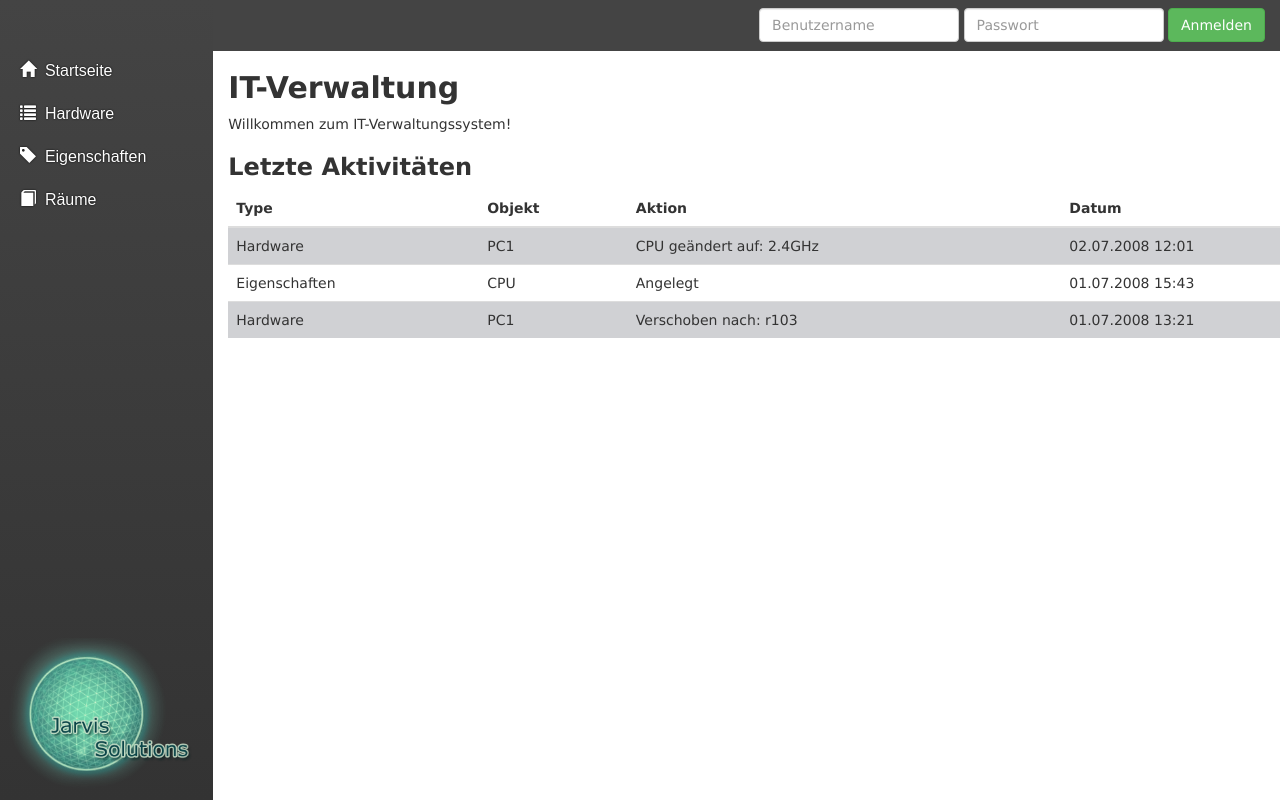
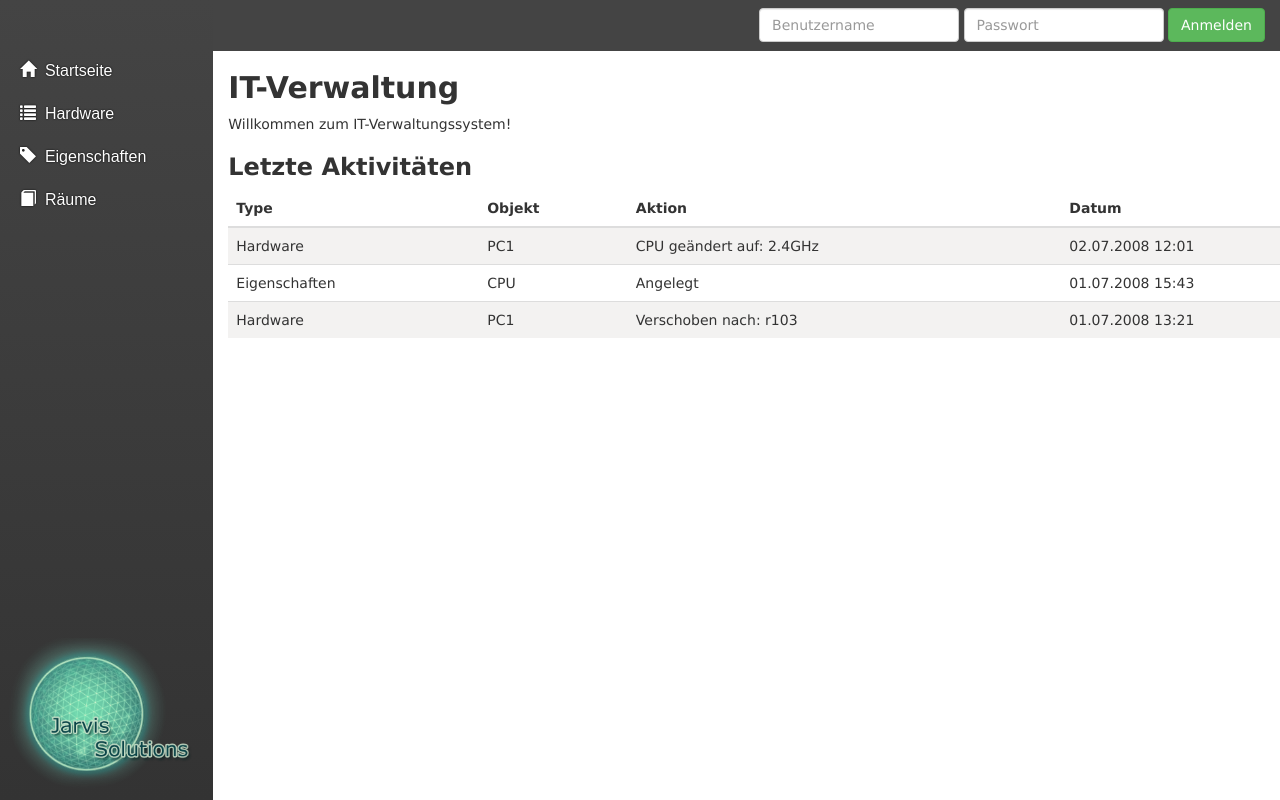
Before and after one commit to IFA11C/Verwaltung, a PHP site: page /index.php in a window 1280 px wide. Run offline with PHP 8.4, Linux system fonts and the light colour scheme.

Commit message:
css für Tabellen angepasst

```diff
--- a/css/style.css
+++ b/css/style.css
@@ -23,12 +23,12 @@ a:hover {
 
 tbody tr:nth-child(odd)
 {
-    background-color: #D0D1D4;
+    background-color: #F3F2F1;
 }
 
 tbody tr:hover
 {
-    background-color: #808080;
+    background-color: #E8E8E8;
 }
 
 tbody td:hover
```
